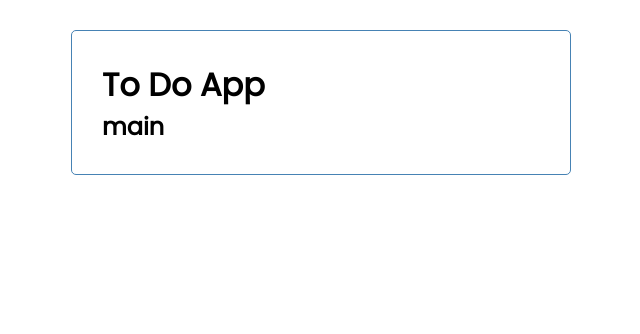
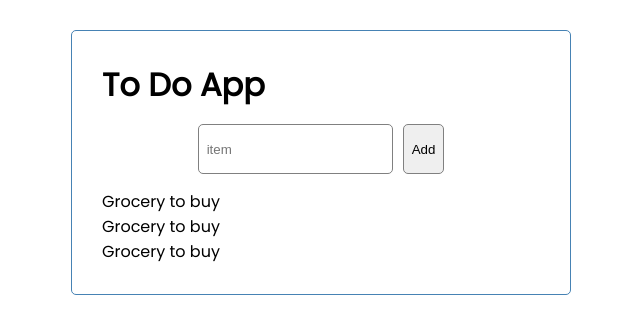
Before and after one commit to Mr-Zee/list-Items, a React (Create React App) app: page / in a window 1280 px wide. Shown: the top 334 px of the page, without its empty margins (319-959 px from the left). Built offline with nearby package versions, Linux system fonts and the light colour scheme.

Commit message:
task items added

```diff
--- a/src/App.js
+++ b/src/App.js
@@ -1,14 +1,17 @@
-import Header from './components/Header'
-import Main from './components/Main'
+import Header from "./components/Header";
+import Main from "./components/Main";
+import Task from "./components/Task";
+
 const App = () => {
   return (
-      <div className='container'>
-        <Header/>
-        <Main/>
-      </div>
+    <div className="container">
+      <Header />
+      <Main />
+      <Task title={"Grocery to buy"} />
+      <Task title={"Grocery to buy"} />
+      <Task title={"Grocery to buy"} />
+    </div>
+  );
+};
 
-
-  )
-}
-
-export default App
+export default App;
--- a/src/components/Main.js
+++ b/src/components/Main.js
@@ -1,9 +1,12 @@
-const Main = ( ) => {
-    return(
-        <div className="main">
-            <h2>main</h2>
-        </div>
-    )
-}
+const Main = () => {
+  return (
+    <div className="main">
+      <form className="new-task-form">
+        <input className="new-input-task" type="text" placeholder="item" />
+        <input className="add-button" type="button" value="Add" />
+      </form>
+    </div>
+  );
+};
 
-export default Main
+export default Main;
--- /dev/null
+++ b/src/components/Task.js
@@ -0,0 +1,9 @@
+const Task = (props) => {
+  return (
+    <div className="task">
+       {props.title}
+    </div>
+  );
+};
+
+export default Task;
--- a/src/index.css
+++ b/src/index.css
@@ -18,3 +18,20 @@ body {
     padding: 30px;
     border-radius: 5px;
 }
+
+.new-task-form {
+    display: flex;
+    justify-content: center;
+    padding: 10px;
+}
+
+.new-input-task,
+.add-button {
+    margin: 5px;
+    height: 50px;
+    padding: 8px;
+    border-radius: 5px;
+    border: 1px solid grey;
+}
+
+.add-button {}
```
